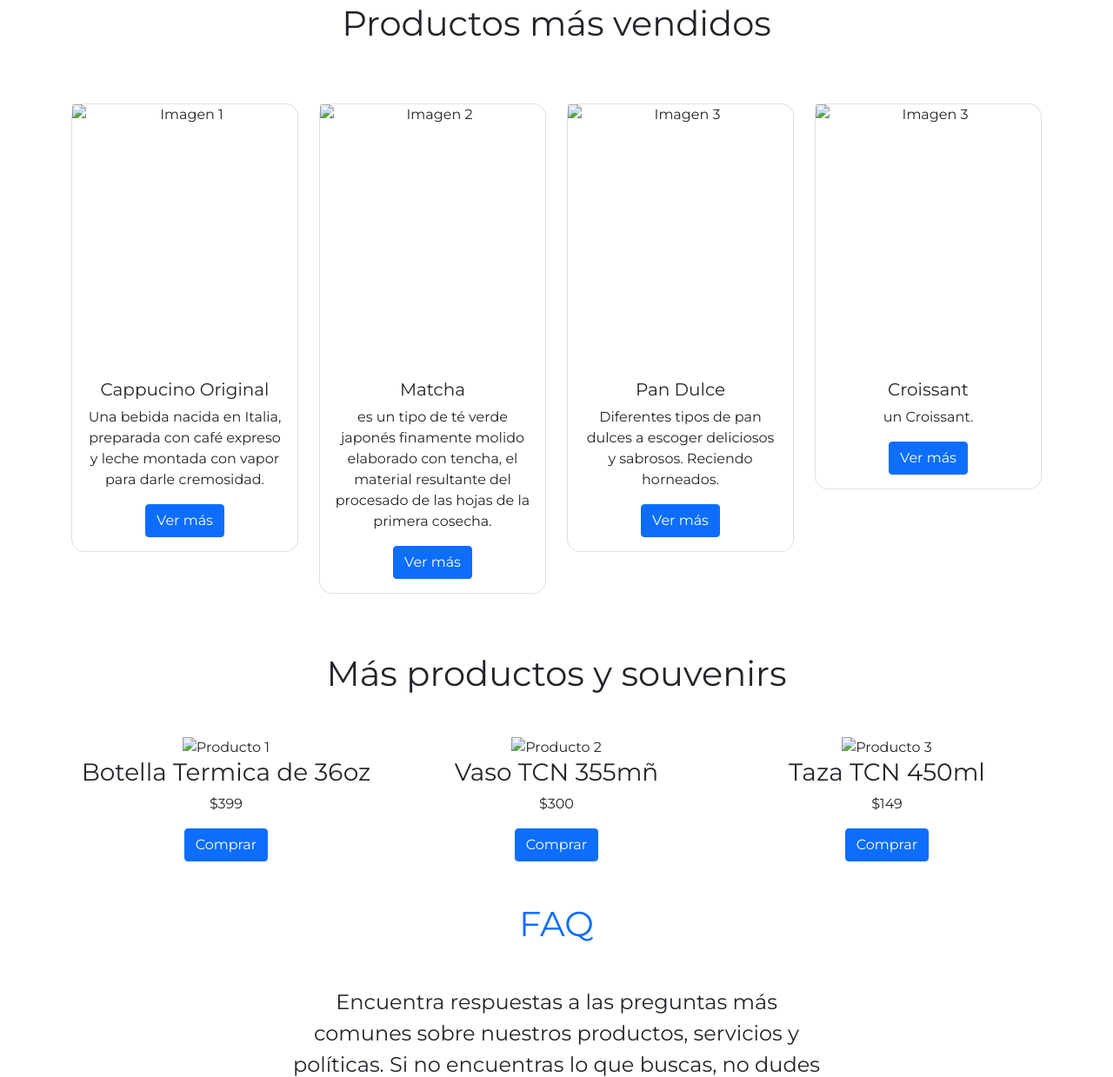
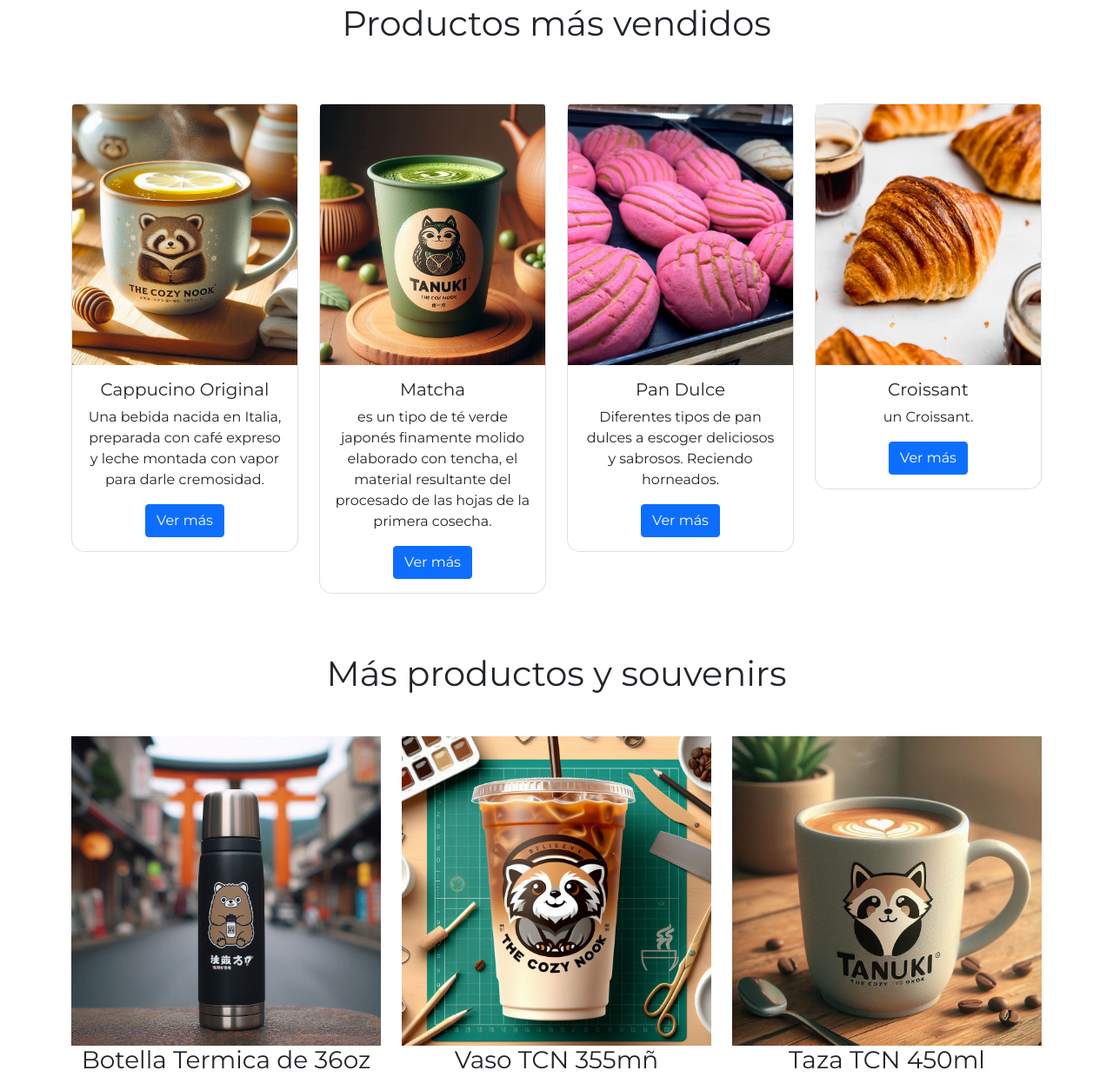
Before and after one commit to SheebSuka/Boostrap-Page, a plain HTML site: page index.html in a window 1280 px wide. Shown: the part 1120-2359 px from the top of the page at 87% size. Drawn offline with nearby package versions, Linux system fonts and the light colour scheme; the site is published under a folder, as on GitHub Pages, so addresses that start at the root find nothing; a script that the page names is missing.

Commit message:
Se modifico ruta de ciertas imagenes.

```diff
--- a/index.html
+++ b/index.html
@@ -93,7 +93,7 @@
         <div class="row">
           <div class="col-md-3">
             <div class="card">
-              <img src="/img/Te.jpg" class="card-img-top img-fluid" alt="Imagen 1">
+              <img src="./img/Te.jpg" class="card-img-top img-fluid" alt="Imagen 1">
               <div class="card-body text-center">
                 <h5 class="card-title">Cappucino Original</h5>
                 <p class="card-text">Una bebida nacida en Italia,
@@ -104,7 +104,7 @@
           </div>
           <div class="col-md-3">
             <div class="card">
-              <img src="/img/Matcha.jpg" class="card-img-top img-fluid" alt="Imagen 2">
+              <img src="./img/Matcha.jpg" class="card-img-top img-fluid" alt="Imagen 2">
               <div class="card-body text-center">
                 <h5 class="card-title">Matcha</h5>
                 <p class="card-text">es un tipo de té verde japonés finamente molido elaborado con tencha, el material
@@ -115,7 +115,7 @@
           </div>
           <div class="col-md-3">
             <div class="card">
-              <img src="/img/pandulce.jpg" class="card-img-top img-fluid" alt="Imagen 3">
+              <img src="./img/pandulce.jpg" class="card-img-top img-fluid" alt="Imagen 3">
               <div class="card-body text-center">
                 <h5 class="card-title">Pan Dulce</h5>
                 <p class="card-text">Diferentes tipos de pan dulces a escoger deliciosos y sabrosos. Reciendo horneados.
@@ -126,7 +126,7 @@
           </div>
           <div class="col-md-3">
             <div class="card">
-              <img src="/img/Croissant.jpg" class="card-img-top img-fluid" alt="Imagen 3">
+              <img src="./img/Croissant.jpg" class="card-img-top img-fluid" alt="Imagen 3">
               <div class="card-body text-center">
                 <h5 class="card-title">Croissant</h5>
                 <p class="card-text">un Croissant.</p>
@@ -146,7 +146,7 @@
         <div class="row">
           <div class="col-md-4 text-center">
             <div class="product">
-              <img src="/img/Termo.jpg" alt="Producto 1" class="img-fluid">
+              <img src="./img/Termo.jpg" alt="Producto 1" class="img-fluid">
               <h3>Botella Termica de 36oz</h3>
               <p>$399</p>
               <a href="#" class="btn btn-primary">Comprar</a>
@@ -155,7 +155,7 @@
 
           <div class="col-md-4 text-center">
             <div class="product">
-              <img src="/img/ColfCoffee.jpg" alt="Producto 2" class="img-fluid">
+              <img src="./img/ColfCoffee.jpg" alt="Producto 2" class="img-fluid">
               <h3>Vaso TCN 355mñ</h3>
               <p>$300</p>
               <a href="#" class="btn btn-primary">Comprar</a>
@@ -163,7 +163,7 @@
           </div>
           <div class="col-md-4 text-center  ">
             <div class="product">
-              <img src="/img/Cup.jpg" alt="Producto 3" class="img-fluid">
+              <img src="./img/Cup.jpg" alt="Producto 3" class="img-fluid">
               <h3>Taza TCN 450ml</h3>
               <p>$149</p>
               <a href="#" class="btn btn-primary">Comprar</a>
```
